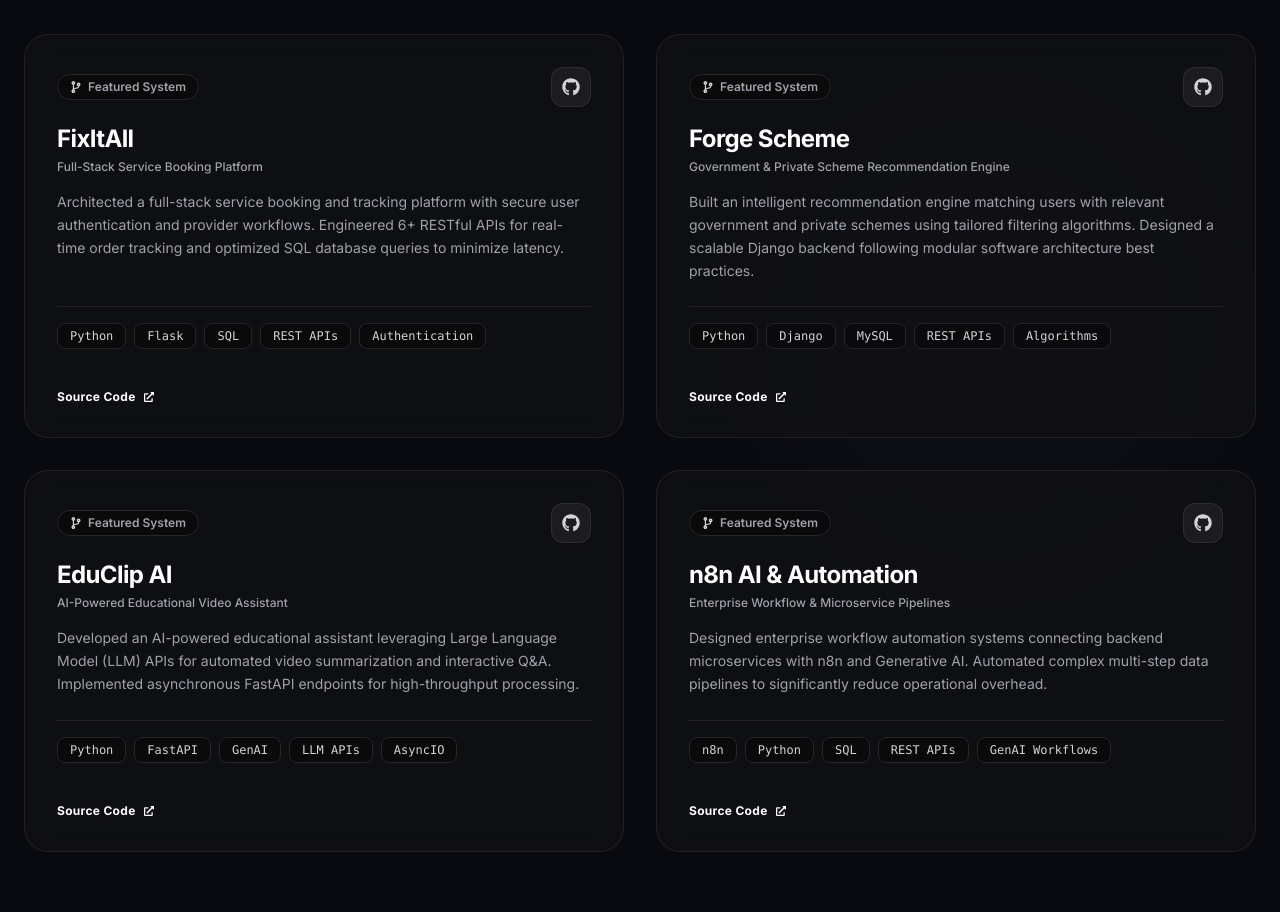
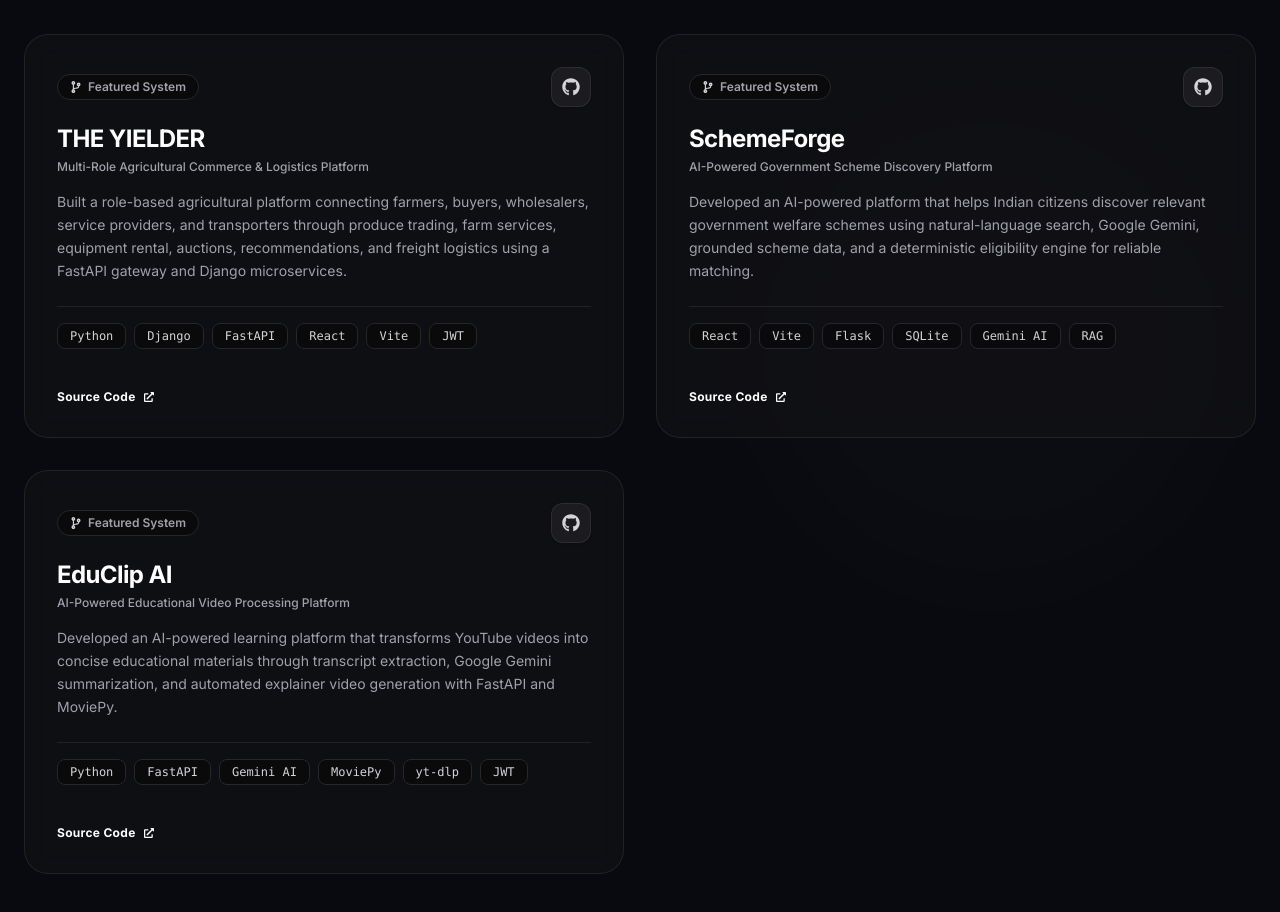
Before and after one commit to Raahin-SUhail/Personal-Portfolio, a React (Vite) app: page / in a window 1280 px wide. Shown: the part 3620-4532 px from the top of the page. Built offline with nearby package versions, Linux system fonts and the light colour scheme.

Commit message:
Update featured projects

```diff
--- a/src/components/Project.jsx
+++ b/src/components/Project.jsx
@@ -4,39 +4,30 @@ import { motion } from "framer-motion";
 const Project = () => {
   const projects = [
     {
-      title: "FixItAll",
-      subtitle: "Full-Stack Service Booking Platform",
+      title: "THE YIELDER",
+      subtitle: "Multi-Role Agricultural Commerce & Logistics Platform",
       description:
-        "Architected a full-stack service booking and tracking platform with secure user authentication and provider workflows. Engineered 6+ RESTful APIs for real-time order tracking and optimized SQL database queries to minimize latency.",
-      techStack: ["Python", "Flask", "SQL", "REST APIs", "Authentication"],
-      github: "https://github.com/Raahin-SUhail/FixitALL_proj",
+        "Built a role-based agricultural platform connecting farmers, buyers, wholesalers, service providers, and transporters through produce trading, farm services, equipment rental, auctions, recommendations, and freight logistics using a FastAPI gateway and Django microservices.",
+      techStack: ["Python", "Django", "FastAPI", "React", "Vite", "JWT"],
+      github: "https://github.com/Raahin-SUhail/the-yielder",
       demo: null,
     },
     {
-      title: "Forge Scheme",
-      subtitle: "Government & Private Scheme Recommendation Engine",
+      title: "SchemeForge",
+      subtitle: "AI-Powered Government Scheme Discovery Platform",
       description:
-        "Built an intelligent recommendation engine matching users with relevant government and private schemes using tailored filtering algorithms. Designed a scalable Django backend following modular software architecture best practices.",
-      techStack: ["Python", "Django", "MySQL", "REST APIs", "Algorithms"],
-      github: "https://github.com/Raahin-SUhail/Scheme_Forge_Backend",
+        "Developed an AI-powered platform that helps Indian citizens discover relevant government welfare schemes using natural-language search, Google Gemini, grounded scheme data, and a deterministic eligibility engine for reliable matching.",
+      techStack: ["React", "Vite", "Flask", "SQLite", "Gemini AI", "RAG"],
+      github: "https://github.com/Raahin-SUhail/Scheme-Forge",
       demo: null,
     },
     {
       title: "EduClip AI",
-      subtitle: "AI-Powered Educational Video Assistant",
+      subtitle: "AI-Powered Educational Video Processing Platform",
       description:
-        "Developed an AI-powered educational assistant leveraging Large Language Model (LLM) APIs for automated video summarization and interactive Q&A. Implemented asynchronous FastAPI endpoints for high-throughput processing.",
-      techStack: ["Python", "FastAPI", "GenAI", "LLM APIs", "AsyncIO"],
-      github: "https://github.com/Raahin-SUhail/Educlip-AI-",
-      demo: null,
-    },
-    {
-      title: "n8n AI & Automation",
-      subtitle: "Enterprise Workflow & Microservice Pipelines",
-      description:
-        "Designed enterprise workflow automation systems connecting backend microservices with n8n and Generative AI. Automated complex multi-step data pipelines to significantly reduce operational overhead.",
-      techStack: ["n8n", "Python", "SQL", "REST APIs", "GenAI Workflows"],
-      github: "https://github.com/Raahin-SUhail",
+        "Developed an AI-powered learning platform that transforms YouTube videos into concise educational materials through transcript extraction, Google Gemini summarization, and automated explainer video generation with FastAPI and MoviePy.",
+      techStack: ["Python", "FastAPI", "Gemini AI", "MoviePy", "yt-dlp", "JWT"],
+      github: "https://github.com/Raahin-SUhail/edu_clip-",
       demo: null,
     },
   ];
@@ -62,7 +53,6 @@ const Project = () => {
       <div className="absolute top-1/3 right-10 w-[500px] h-[500px] bg-white/[0.015] rounded-full blur-3xl pointer-events-none" />
 
       <div className="max-w-7xl w-full mx-auto relative z-10 font-inter">
-
         {/* Section Header */}
         <motion.div
           initial={{ opacity: 0, y: -30 }}
@@ -82,7 +72,7 @@ const Project = () => {
           <div className="w-20 h-1 bg-gradient-to-r from-zinc-600 via-white to-zinc-600 rounded-full mx-auto mt-4 shadow-[0_0_12px_rgba(255,255,255,0.4)]"></div>
 
           <p className="text-zinc-400 mt-6 max-w-2xl mx-auto leading-relaxed text-base">
-            A selection of production-ready backend architectures, AI automation systems, and full-stack applications engineered for performance and scalability.
+            A selection of production-ready backend architectures, AI systems, and full-stack applications engineered for performance and scalability.
           </p>
         </motion.div>
 
@@ -160,7 +150,6 @@ const Project = () => {
             </motion.div>
           ))}
         </motion.div>
-
       </div>
     </section>
   );
```
